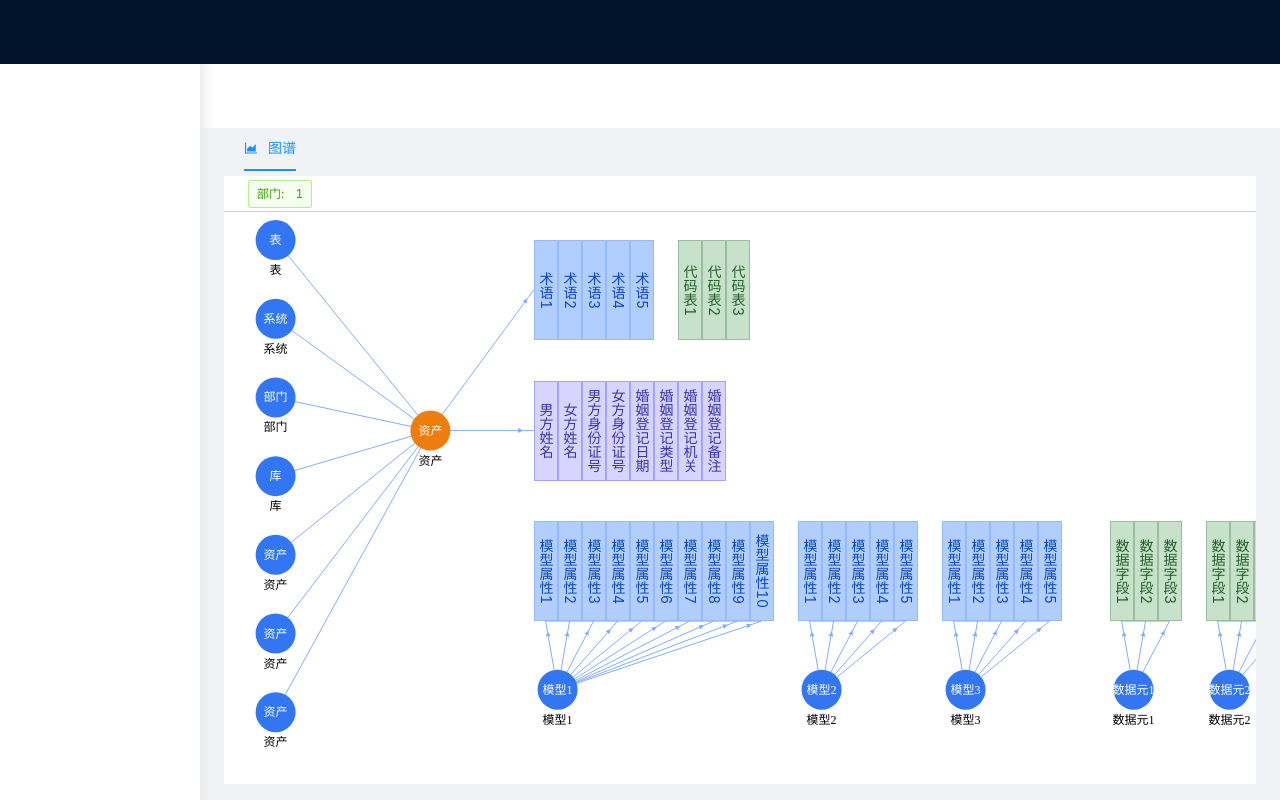
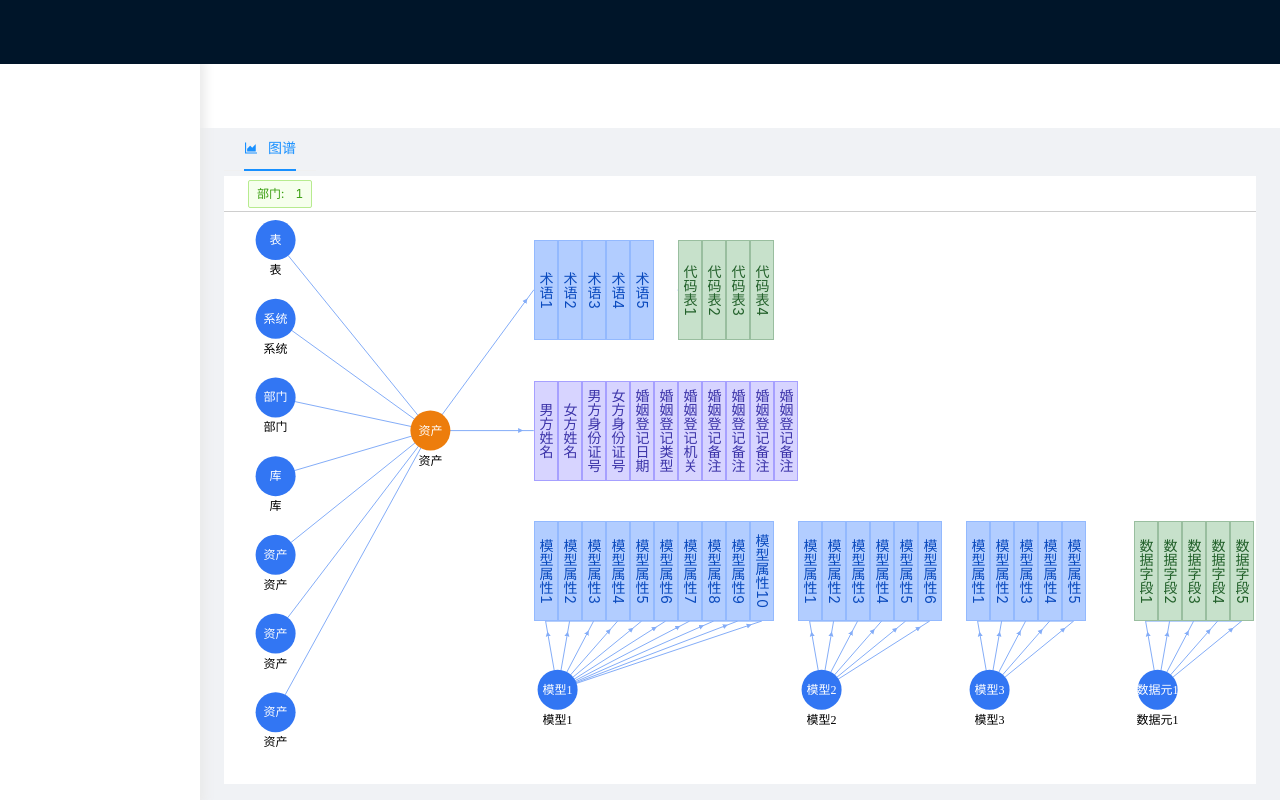
Before and after one commit to tohsaka888/network-data-platform, a React (Create React App) app: page / in a window 1280 px wide. Built offline with nearby package versions, Linux system fonts and the light colour scheme.

Commit message:
feat: 更新测试数据

```diff
--- a/src/mock/fake_data.ts
+++ b/src/mock/fake_data.ts
@@ -64,6 +64,15 @@ const fields: Point[] = [
   {
     name: '婚姻登记备注',
     id: '7'
+  }, {
+    name: '婚姻登记备注',
+    id: '8'
+  }, {
+    name: '婚姻登记备注',
+    id: '9'
+  }, {
+    name: '婚姻登记备注',
+    id: '10'
   }
 ]
 
@@ -118,6 +127,12 @@ const data: Point[] = [
     }, {
       name: '数据字段3',
       id: '2'
+    }, {
+      name: '数据字段4',
+      id: '3'
+    }, {
+      name: '数据字段5',
+      id: '4'
     }]
   }, {
     name: '数据元2',
@@ -164,6 +179,9 @@ const codeTables: Point[] = [
   }, {
     name: '代码表3',
     id: '2'
+  }, {
+    name: '代码表4',
+    id: '3'
   }
 ]
 
@@ -223,6 +241,9 @@ const models: Point[] = [
       }, {
         name: '模型属性5',
         id: '4'
+      }, {
+        name: '模型属性6',
+        id: '6'
       }
     ]
   }, {
```
